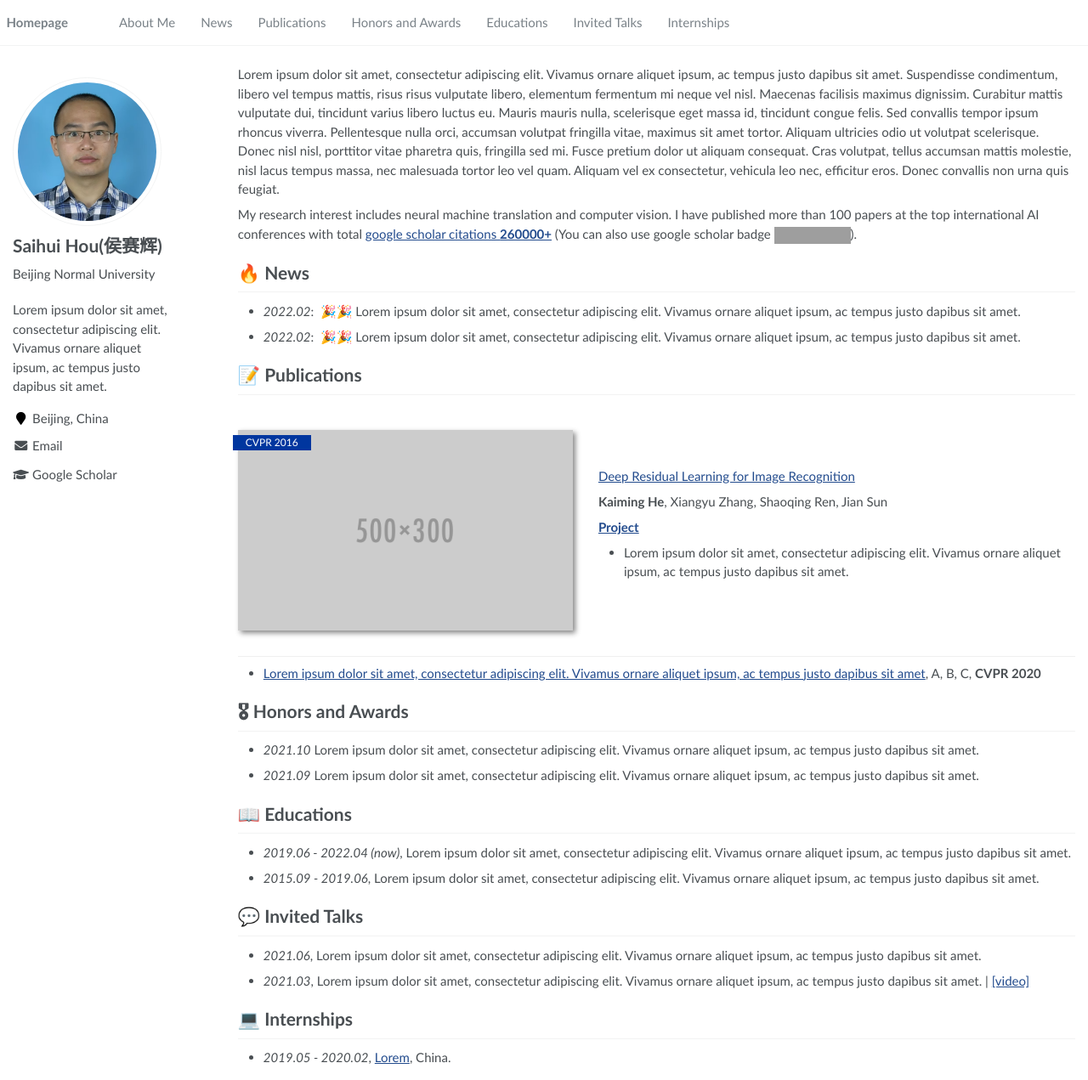
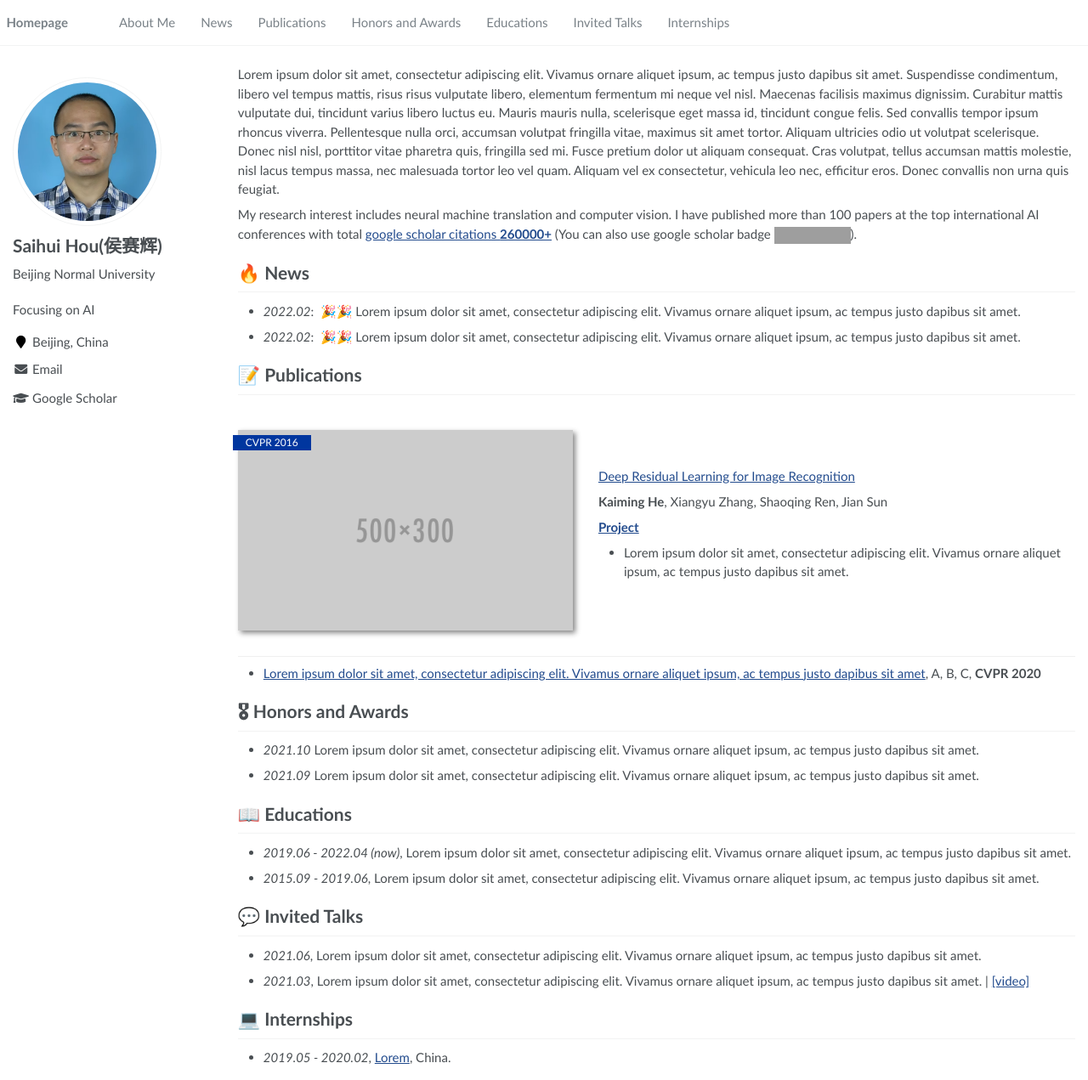
Before and after one commit to hshustc/hshustc.github.io, a Jekyll site: the page built from _pages/about.md, in a window 1280 px wide and 1271 px high. Shown: the whole window at 85% size. Built offline with Jekyll 4.4.1, drawn with Linux system fonts in a browser that asks for light colours; grey boxes are pictures that could not be loaded.

Commit message:
Update _config.yml

```diff
--- a/_config.yml
+++ b/_config.yml
@@ -7,7 +7,7 @@
 
 # Site Settings
 title                    : "Saihui Hou(侯赛辉)"
-description              : "Lorem ipsum dolor sit amet, consectetur adipiscing elit. Vivamus ornare aliquet ipsum, ac tempus justo dapibus sit amet. "
+description              : "Focusing on AI"
 repository               : "hshustc/hshustc.github.io"
 google_scholar_stats_use_cdn : true
 
@@ -27,8 +27,8 @@
   location         : "Beijing, China"
   employer         :
   pubmed           :
-  googlescholar    : "https://scholar.google.com/citations?user=YOUR_GOOGLE_SCHOLAR_ID"
-  email            : "Lorem@ipsum.com"
+  googlescholar    : "https://scholar.google.com/citations?user=6gnHaLcAAAAJ&hl=zh-CN"
+  email            : "housaihui@bnu.edu.cn"
   researchgate     :  # e.g., "https://www.researchgate.net/profile/yourprofile"
   uri              :
   bitbucket        :
@@ -37,7 +37,7 @@
   flickr           :
   facebook         :
   foursquare       :
-  github           : # e.g., "github username"
+  github           : # e.g., "hshustc"
   google_plus      :
   keybase          :
   instagram        :
```
